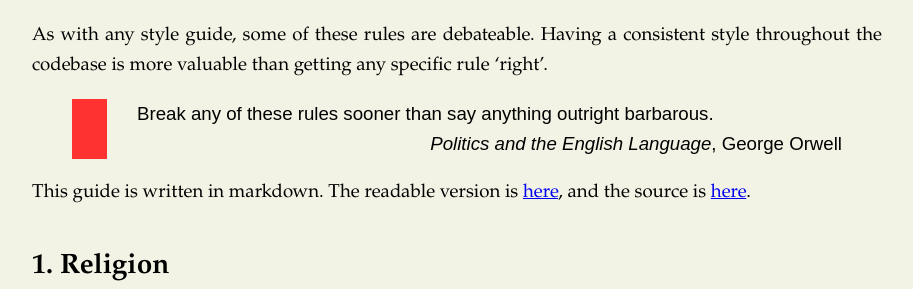
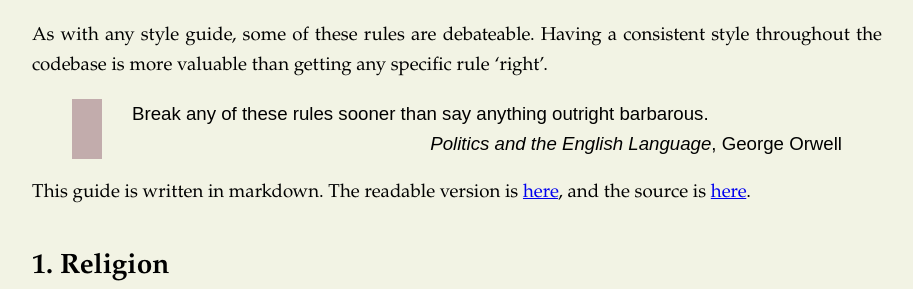
Before and after one commit to caplin/StyleGuide, a Jekyll site: the page built from readme.md, in a window 1280 px wide. Shown: the part 262-551 px from the top of the page, without its empty margins (183-1096 px from the left). Built offline with Jekyll 4.4.1, drawn with Linux system fonts in a browser that asks for light colours; Markdown is read by kramdown in place of the engine named in the settings.

Commit message:
Lighter color blockquote to go with the new background color

```diff
--- a/styles/main.css
+++ b/styles/main.css
@@ -12,7 +12,7 @@ body {
 }
 
 blockquote {
-    border-left: 35px solid #FF3232;
+    border-left: 30px solid #C2ACAC;
     padding-left:  30px;
     font-family: "Avant Garde", Avantgarde, "Century Gothic", CenturyGothic, "AppleGothic", sans-serif;
     margin-bottom: 10px;
```
